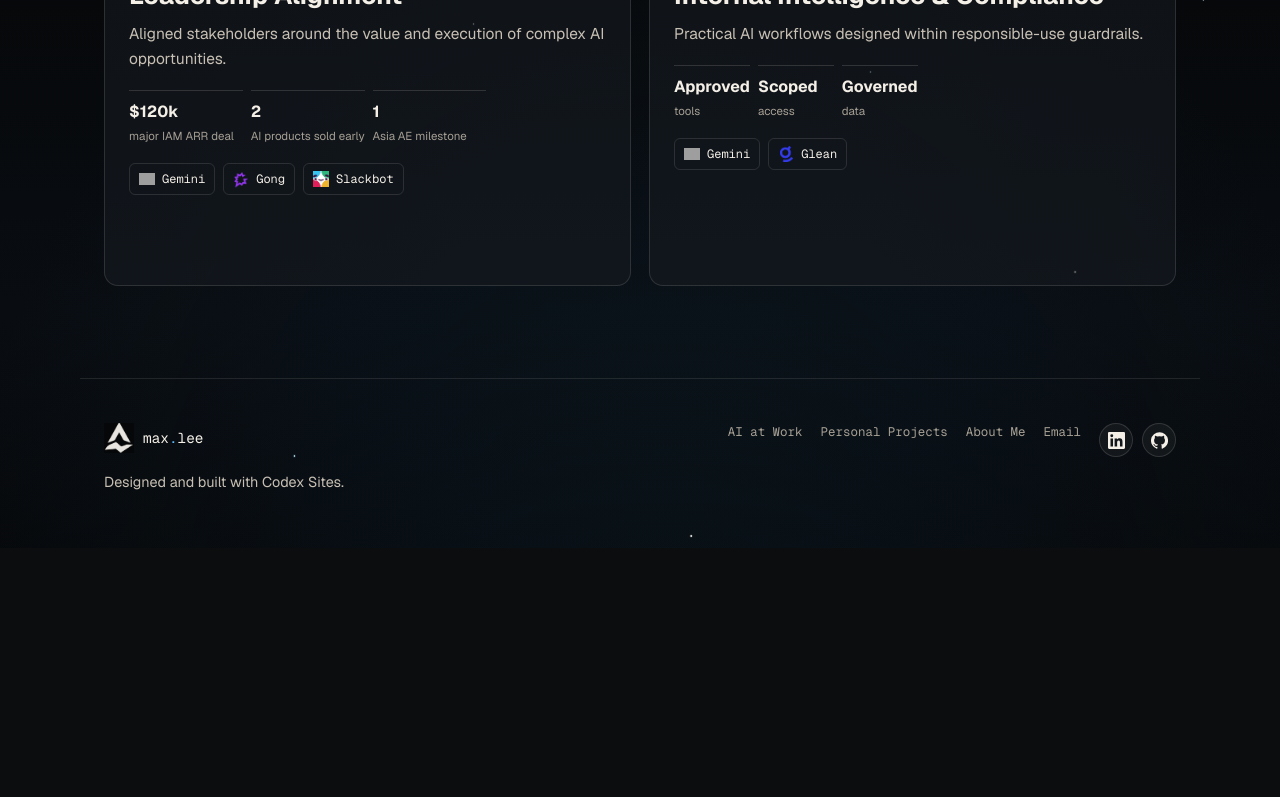
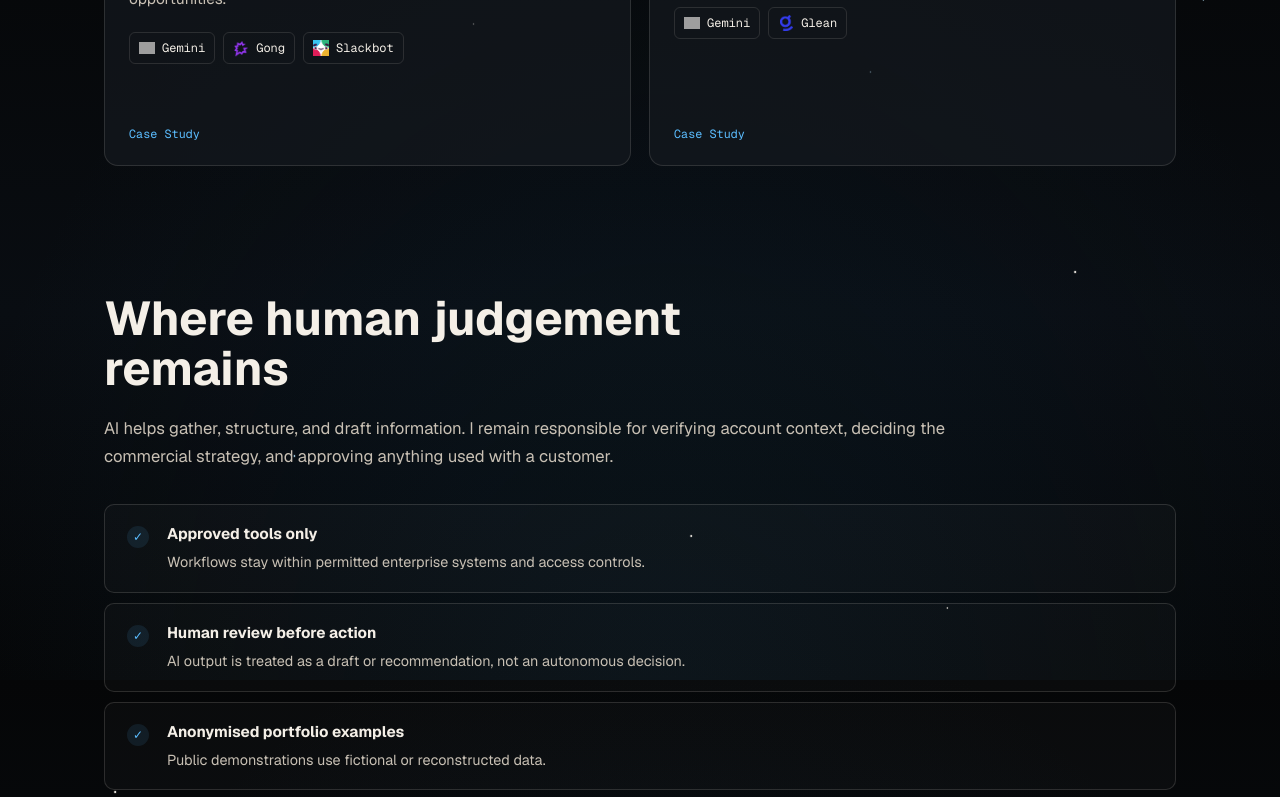
Before and after one commit to maxleesianyi/max-lee-ai-portfolio-website, a Next.js app: page /ai-at-work in a window 1280 px wide. Shown: the part 920-1717 px from the top of the page. Before the commit the page ends 1468 px from the top, so only its background shows below. Built offline with nearby package versions, Linux system fonts and the light colour scheme; grey boxes are pictures that could not be loaded.

Commit message:
Add AI judgement guidance

```diff
--- a/app/ai-at-work/page.tsx
+++ b/app/ai-at-work/page.tsx
@@ -35,6 +35,27 @@ export default function AiAtWorkPage() {
       <section className="section-pad subpage-stack ai-workflow-section">
         <AiWorkExplorer stories={workStories} />
       </section>
+      <section className="section-pad human-judgement">
+        <h2>Where human judgement remains</h2>
+        <p>
+          AI helps gather, structure, and draft information. I remain responsible for verifying account context,
+          deciding the commercial strategy, and approving anything used with a customer.
+        </p>
+        <div className="human-judgement-list">
+          <article>
+            <h3>Approved tools only</h3>
+            <p>Workflows stay within permitted enterprise systems and access controls.</p>
+          </article>
+          <article>
+            <h3>Human review before action</h3>
+            <p>AI output is treated as a draft or recommendation, not an autonomous decision.</p>
+          </article>
+          <article>
+            <h3>Anonymised portfolio examples</h3>
+            <p>Public demonstrations use fictional or reconstructed data.</p>
+          </article>
+        </div>
+      </section>
     </PageShell>
   );
 }
--- a/app/components/AiWorkExplorer.tsx
+++ b/app/components/AiWorkExplorer.tsx
@@ -29,16 +29,11 @@ function WorkflowCard({ story, onSelect }: { story: WorkStory; onSelect: () => v
           {story.title}
         </span>
         <span className="ai-workflow-card-description">{story.galleryDescription}</span>
-        <span className="ai-workflow-card-metrics">
-          {story.metrics.map((metric) => (
-            <span key={metric.label}>
-              <strong>{metric.value}</strong>
-              <small>{metric.label}</small>
-            </span>
-          ))}
+        <ToolTags tags={story.tags} />
+        <span className="ai-workflow-card-label">
+          <span className="ai-workflow-card-label-default">Case Study</span>
+          <span className="ai-workflow-card-label-hover">Learn more</span>
         </span>
-        <ToolTags tags={story.tags} />
-        <span className="ai-workflow-card-label">Case Study</span>
       </button>
     </article>
   );
--- a/app/globals.css
+++ b/app/globals.css
@@ -1259,7 +1259,7 @@ a:hover .browser-frame {
 .ai-workflow-card > button {
   display: flex;
   width: 100%;
-  min-height: 330px;
+  min-height: 270px;
   flex-direction: column;
   border: 1px solid rgba(244, 239, 231, 0.13);
   border-radius: 14px;
@@ -1304,38 +1304,6 @@ a:hover .browser-frame {
   line-height: 1.6;
 }
 
-.ai-workflow-card-metrics {
-  display: grid;
-  grid-template-columns: repeat(3, minmax(0, 1fr));
-  gap: 8px;
-  margin-top: 18px;
-}
-
-.ai-workflow-card-metrics > span {
-  display: block;
-  min-width: 0;
-  border-top: 1px solid rgba(244, 239, 231, 0.14);
-  padding-top: 9px;
-}
-
-.ai-workflow-card-metrics strong,
-.ai-workflow-card-metrics small {
-  display: block;
-}
-
-.ai-workflow-card-metrics strong {
-  color: var(--bone);
-  font-size: 1rem;
-  font-weight: 620;
-}
-
-.ai-workflow-card-metrics small {
-  margin-top: 4px;
-  color: var(--muted);
-  font-size: 0.72rem;
-  line-height: 1.35;
-}
-
 .ai-workflow-card .tag-list {
   margin-top: 20px;
 }
@@ -1346,15 +1314,29 @@ a:hover .browser-frame {
 }
 
 .ai-workflow-card-label {
+  position: relative;
   margin-top: auto;
   padding-top: 22px;
+  color: var(--gold);
+  transition: color 180ms ease;
+}
+
+.ai-workflow-card-label-hover {
+  position: absolute;
+  top: 22px;
+  left: 0;
   opacity: 0;
   transform: translateY(3px);
   transition: opacity 180ms ease, transform 180ms ease;
 }
 
-.ai-workflow-card > button:hover .ai-workflow-card-label,
-.ai-workflow-card > button:focus-visible .ai-workflow-card-label {
+.ai-workflow-card > button:hover .ai-workflow-card-label-default,
+.ai-workflow-card > button:focus-visible .ai-workflow-card-label-default {
+  opacity: 0;
+}
+
+.ai-workflow-card > button:hover .ai-workflow-card-label-hover,
+.ai-workflow-card > button:focus-visible .ai-workflow-card-label-hover {
   opacity: 1;
   transform: translateY(0);
 }
@@ -1662,6 +1644,11 @@ a:hover .browser-frame {
   transform: rotate(50deg);
 }
 
+.pipeline-tool-card:nth-child(2)::after {
+  right: -72px;
+  width: 72px;
+}
+
 .pipeline-tool-card:nth-child(3)::after {
   transform: rotate(-50deg);
 }
@@ -1695,6 +1682,72 @@ a:hover .browser-frame {
 
 .pipeline-after-output p {
   margin: 0;
+}
+
+.human-judgement {
+  padding-top: 36px;
+}
+
+.human-judgement h2 {
+  max-width: 760px;
+  margin: 0;
+  font-size: clamp(2rem, 3.7vw, 3.2rem);
+  font-weight: 620;
+  line-height: 1.05;
+}
+
+.human-judgement > p {
+  max-width: 860px;
+  margin: 20px 0 0;
+  color: var(--dim);
+  font-size: 1.04rem;
+  line-height: 1.7;
+}
+
+.human-judgement-list {
+  display: grid;
+  gap: 10px;
+  margin-top: 34px;
+}
+
+.human-judgement-list article {
+  position: relative;
+  border: 1px solid rgba(244, 239, 231, 0.14);
+  border-radius: 10px;
+  background: rgba(244, 239, 231, 0.025);
+  padding: 18px 22px 18px 62px;
+}
+
+.human-judgement-list article::before {
+  position: absolute;
+  top: 21px;
+  left: 22px;
+  display: grid;
+  width: 22px;
+  height: 22px;
+  place-items: center;
+  border-radius: 999px;
+  background: rgba(91, 189, 255, 0.1);
+  color: var(--gold);
+  content: "\2713";
+  font-size: 0.75rem;
+}
+
+.human-judgement-list h3,
+.human-judgement-list p {
+  margin: 0;
+}
+
+.human-judgement-list h3 {
+  font-size: 0.96rem;
+  font-weight: 620;
+}
+
+.human-judgement-list p {
+  margin-top: 6px;
+  color: var(--dim);
+  font-size: 0.9rem;
+  line-height: 1.5;
 }
 
 @media (min-width: 1400px) {
```
